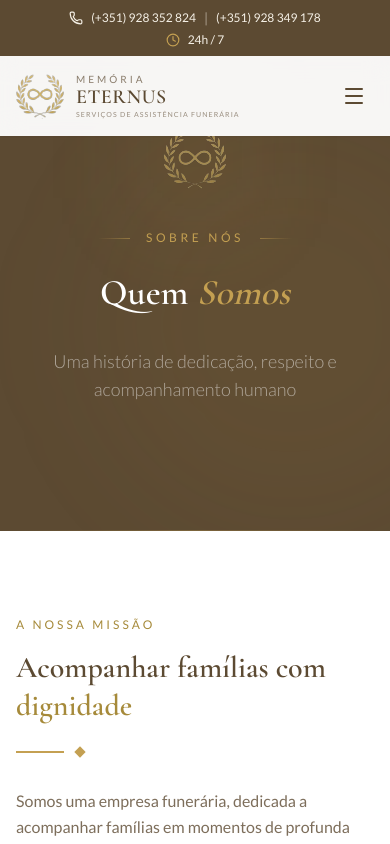
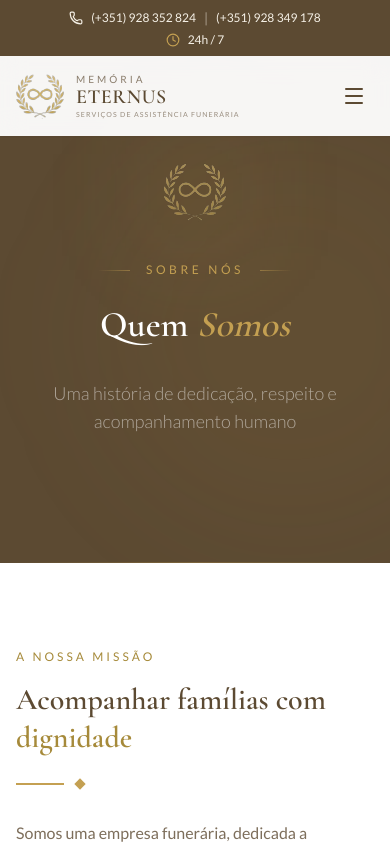
Before and after one commit to Ricardo-Minascurta/site-funeraria, a Next.js app: page /sobre-nos in a window 390 px wide. Shown: the top 844 px of the page. Built offline with nearby package versions, Linux system fonts and the light colour scheme.

Commit message:
Fix Sobre Nós hero spacing on mobile

```diff
--- a/app/sobre-nos/page.tsx
+++ b/app/sobre-nos/page.tsx
@@ -14,7 +14,7 @@ export default function SobreNos() {
   return (
     <>
       {/* Hero Section - Elegant dark with floating elements */}
-      <section className="relative bg-brown-dark py-32 lg:py-44 overflow-hidden">
+      <section className="relative bg-brown-dark pt-40 pb-32 lg:py-44 overflow-hidden">
         {/* Animated gradient orbs */}
         <div className="absolute top-1/4 left-1/4 w-96 h-96 bg-gold-400/5 rounded-full blur-3xl" />
         <div className="absolute bottom-1/4 right-1/4 w-80 h-80 bg-gold-400/3 rounded-full blur-3xl" />
```
